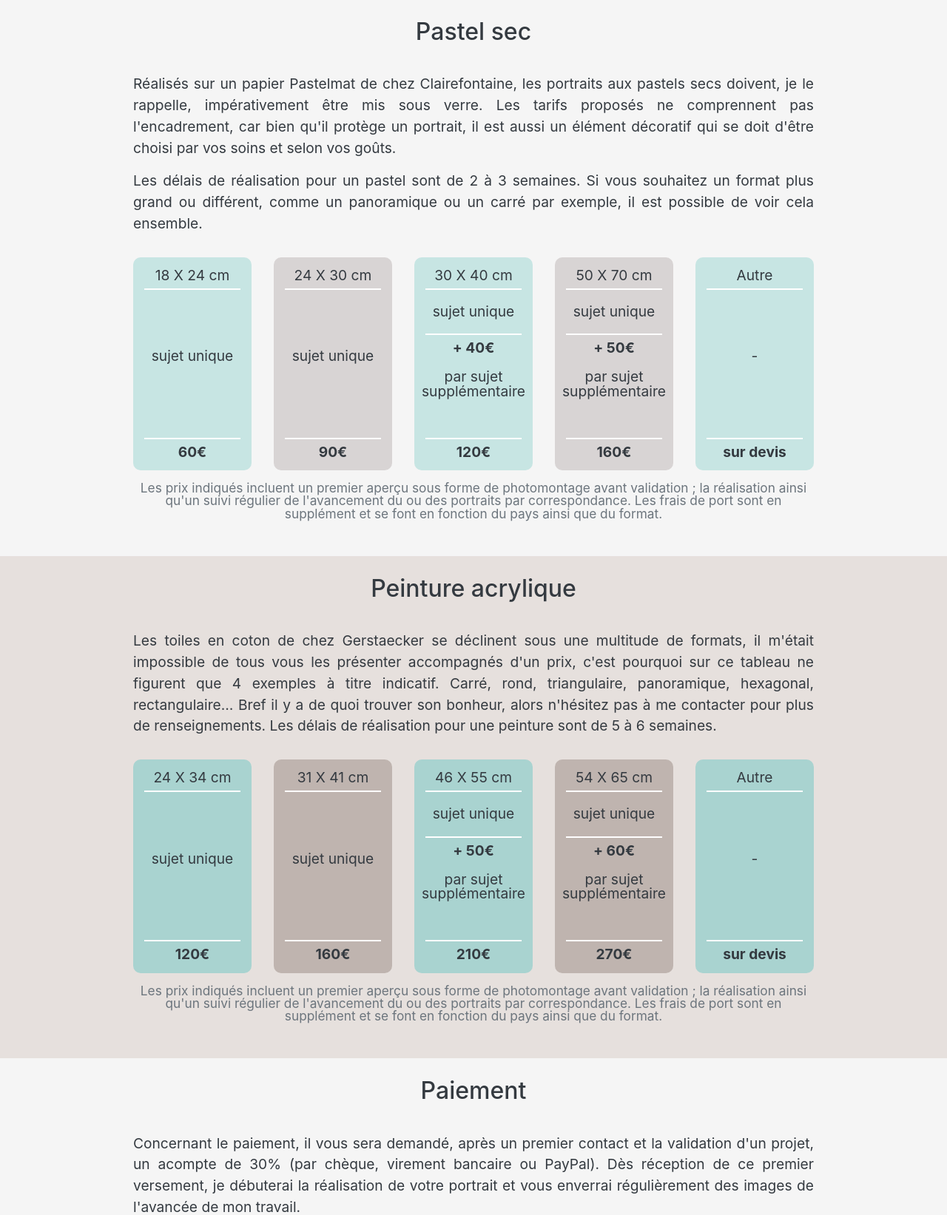
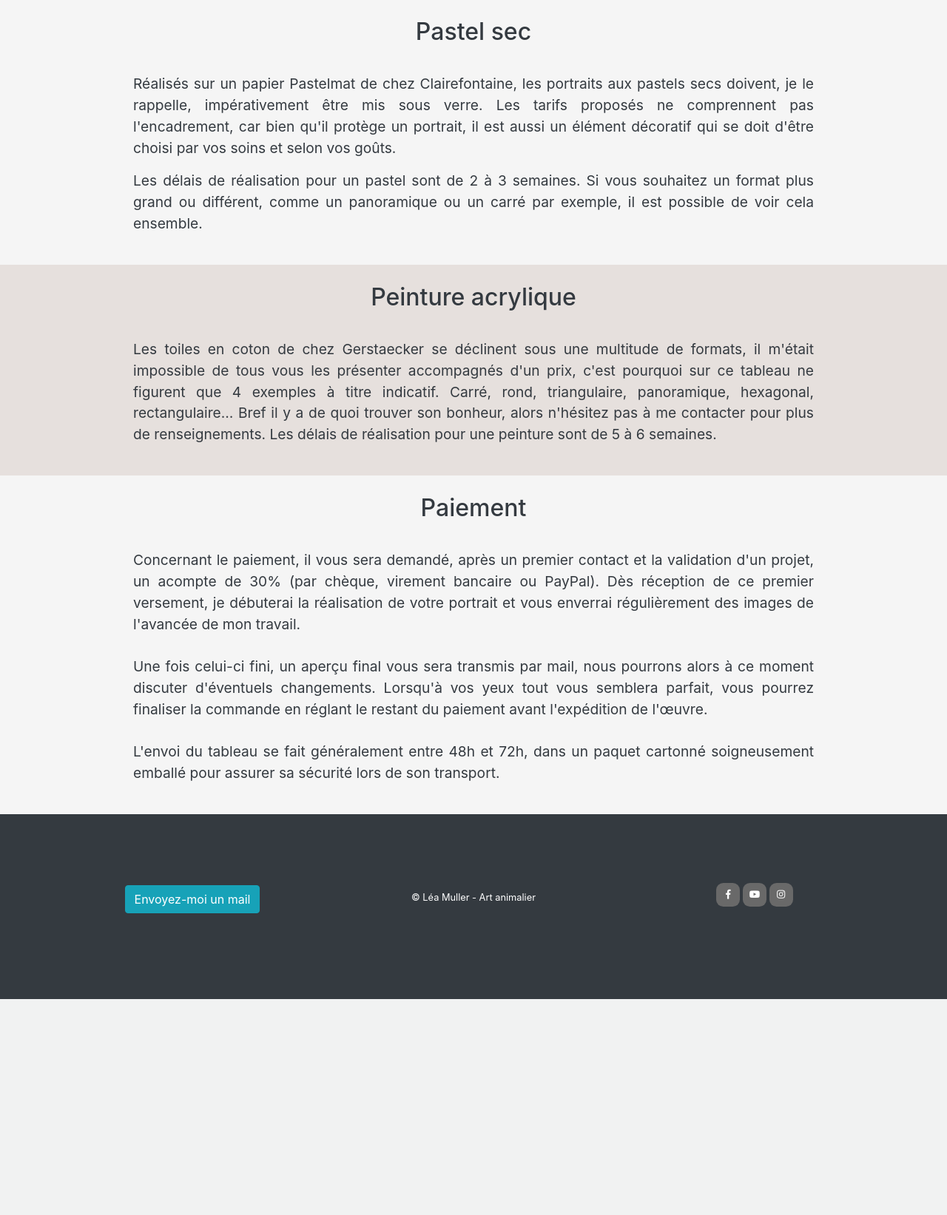
Before and after one commit to emilieschultz/leamuller.com, a Symfony app: template templates/pages/tariff.html.twig in a window 1280 px wide. Shown: the part 267-1910 px from the top of the page at 74% size. After the commit the page ends 1618 px from the top, so only its background shows below. Run offline with Twig, Linux system fonts and the light colour scheme; the template is opened without the code that fills it, so the values that code supplies are empty; style sheets or scripts are compiled from the project's sources; some libraries are stand-ins or nearby versions.

Commit message:
desactivation des tarifs

```diff
--- a/templates/pages/tariff.html.twig
+++ b/templates/pages/tariff.html.twig
@@ -28,37 +28,37 @@
                     </div>
                 </div>
 
-                    <div class="row figure-img">
-                        <div class="col-lg-2 offset-lg-1 col-md-4 col-sm-6 col-xs-10">
-                            {% include "components/pricing.html.twig" with { format: "18 X 24 cm", description: "sujet unique", price: "60€", theme: 'dark'} %}
+                    {#<div class="row figure-img">#}
+                        {#<div class="col-lg-2 offset-lg-1 col-md-4 col-sm-6 col-xs-10">#}
+                            {#{% include "components/pricing.html.twig" with { format: "18 X 24 cm", description: "sujet unique", price: "60€", theme: 'dark'} %}#}
 
-                        </div>
+                        {#</div>#}
 
-                        <div class="col-lg-2 col-md-4 col-sm-6 col-xs-10">
-                            {% include "components/pricing.html.twig" with { format: "24 X 30 cm", description: "sujet unique", price: "90€", theme: 'light'} %}
-                        </div>
+                        {#<div class="col-lg-2 col-md-4 col-sm-6 col-xs-10">#}
+                            {#{% include "components/pricing.html.twig" with { format: "24 X 30 cm", description: "sujet unique", price: "90€", theme: 'light'} %}#}
+                        {#</div>#}
 
-                        <div class="col-lg-2 col-md-4 col-sm-6 col-xs-10">
-                            {% include "components/pricing.html.twig" with { format: "30 X 40 cm", description: "sujet unique", price: "120€", theme: 'dark', extraDescription: 'par sujet supplémentaire', extraPrice: '+ 40€'} %}
-                        </div>
+                        {#<div class="col-lg-2 col-md-4 col-sm-6 col-xs-10">#}
+                            {#{% include "components/pricing.html.twig" with { format: "30 X 40 cm", description: "sujet unique", price: "120€", theme: 'dark', extraDescription: 'par sujet supplémentaire', extraPrice: '+ 40€'} %}#}
+                        {#</div>#}
 
-                        <div class="col-lg-2 offset-lg-0 col-md-4 offset-md-2 col-sm-6 offset-0 col-xs-10">
-                            {% include "components/pricing.html.twig" with { format: "50 X 70 cm", description: "sujet unique", price: "160€", theme: 'light', extraDescription: 'par sujet supplémentaire', extraPrice: '+ 50€'} %}
-                        </div>
+                        {#<div class="col-lg-2 offset-lg-0 col-md-4 offset-md-2 col-sm-6 offset-0 col-xs-10">#}
+                            {#{% include "components/pricing.html.twig" with { format: "50 X 70 cm", description: "sujet unique", price: "160€", theme: 'light', extraDescription: 'par sujet supplémentaire', extraPrice: '+ 50€'} %}#}
+                        {#</div>#}
 
-                        <div class="col-lg-2 offset-lg-0 col-md-4 offset-md-0 col-sm-6 offset-sm-3 offset-0 col-xs-10">
-                            {% include "components/pricing.html.twig" with { format: "Autre", description: "-", price: "sur devis", theme: 'dark'} %}
-                        </div>
+                        {#<div class="col-lg-2 offset-lg-0 col-md-4 offset-md-0 col-sm-6 offset-sm-3 offset-0 col-xs-10">#}
+                            {#{% include "components/pricing.html.twig" with { format: "Autre", description: "-", price: "sur devis", theme: 'dark'} %}#}
+                        {#</div>#}
 
-                        <p class="col-lg-10 offset-lg-1 col-12 figure-caption text-center">Les prix indiqués
-                            incluent un
-                            premier aperçu sous forme de
-                            photomontage avant validation ; la réalisation ainsi qu'un suivi régulier de l'avancement du
-                            ou des portraits par correspondance.
-                            Les frais de port sont en supplément et se font en fonction du pays ainsi que du format.
-                        </p>
+                        {#<p class="col-lg-10 offset-lg-1 col-12 figure-caption text-center">Les prix indiqués#}
+                            {#incluent un#}
+                            {#premier aperçu sous forme de#}
+                            {#photomontage avant validation ; la réalisation ainsi qu'un suivi régulier de l'avancement du#}
+                            {#ou des portraits par correspondance.#}
+                            {#Les frais de port sont en supplément et se font en fonction du pays ainsi que du format.#}
+                        {#</p>#}
 
-                    </div>
+                    {#</div>#}
             </div>
         </section>
 
@@ -79,36 +79,36 @@
                     </div>
                 </div>
 
-                    <div class="row figure-img">
-                        <div class="col-lg-2 offset-lg-1 col-md-4 col-sm-6 col-xs-10">
-                            {% include "components/pricing.html.twig" with { format: "24 X 34 cm", description: "sujet unique", price: "120€", theme: 'darker'} %}
+                    {#<div class="row figure-img">#}
+                        {#<div class="col-lg-2 offset-lg-1 col-md-4 col-sm-6 col-xs-10">#}
+                            {#{% include "components/pricing.html.twig" with { format: "24 X 34 cm", description: "sujet unique", price: "120€", theme: 'darker'} %}#}
 
-                        </div>
+                        {#</div>#}
 
-                        <div class="col-lg-2 col-md-4 col-sm-6 col-xs-10">
-                            {% include "components/pricing.html.twig" with { format: "31 X 41 cm", description: "sujet unique", price: "160€", theme: 'lighter'} %}
-                        </div>
+                        {#<div class="col-lg-2 col-md-4 col-sm-6 col-xs-10">#}
+                            {#{% include "components/pricing.html.twig" with { format: "31 X 41 cm", description: "sujet unique", price: "160€", theme: 'lighter'} %}#}
+                        {#</div>#}
 
-                        <div class="col-lg-2 col-md-4 col-sm-6 col-xs-10">
-                            {% include "components/pricing.html.twig" with { format: "46 X 55 cm", description: "sujet unique", price: "210€", theme: 'darker', extraDescription: 'par sujet supplémentaire', extraPrice: '+ 50€'} %}
-                        </div>
+                        {#<div class="col-lg-2 col-md-4 col-sm-6 col-xs-10">#}
+                            {#{% include "components/pricing.html.twig" with { format: "46 X 55 cm", description: "sujet unique", price: "210€", theme: 'darker', extraDescription: 'par sujet supplémentaire', extraPrice: '+ 50€'} %}#}
+                        {#</div>#}
 
-                        <div class="col-lg-2 offset-lg-0 col-md-4 offset-md-2 col-sm-6 offset-0 col-xs-10">
-                            {% include "components/pricing.html.twig" with { format: "54 X 65 cm", description: "sujet unique", price: "270€", theme: 'lighter', extraDescription: 'par sujet supplémentaire', extraPrice: '+ 60€'} %}
-                        </div>
+                        {#<div class="col-lg-2 offset-lg-0 col-md-4 offset-md-2 col-sm-6 offset-0 col-xs-10">#}
+                            {#{% include "components/pricing.html.twig" with { format: "54 X 65 cm", description: "sujet unique", price: "270€", theme: 'lighter', extraDescription: 'par sujet supplémentaire', extraPrice: '+ 60€'} %}#}
+                        {#</div>#}
 
-                        <div class="col-lg-2 offset-lg-0 col-md-4 offset-md-0 col-sm-6 offset-sm-3 offset-0 col-xs-10">
-                            {% include "components/pricing.html.twig" with { format: "Autre", description: "-", price: "sur devis", theme: 'darker'} %}
-                        </div>
+                        {#<div class="col-lg-2 offset-lg-0 col-md-4 offset-md-0 col-sm-6 offset-sm-3 offset-0 col-xs-10">#}
+                            {#{% include "components/pricing.html.twig" with { format: "Autre", description: "-", price: "sur devis", theme: 'darker'} %}#}
+                        {#</div>#}
 
-                        <p class="col-lg-10 offset-lg-1 col-12 figure-caption text-center">Les prix indiqués
-                            incluent un
-                            premier aperçu sous forme de
-                            photomontage avant validation ; la réalisation ainsi qu'un suivi régulier de l'avancement du
-                            ou des portraits par correspondance.
-                            Les frais de port sont en supplément et se font en fonction du pays ainsi que du format.
-                        </p>
-                    </div>
+                        {#<p class="col-lg-10 offset-lg-1 col-12 figure-caption text-center">Les prix indiqués#}
+                            {#incluent un#}
+                            {#premier aperçu sous forme de#}
+                            {#photomontage avant validation ; la réalisation ainsi qu'un suivi régulier de l'avancement du#}
+                            {#ou des portraits par correspondance.#}
+                            {#Les frais de port sont en supplément et se font en fonction du pays ainsi que du format.#}
+                        {#</p>#}
+                    {#</div>#}
             </div>
         </section>
 
```
